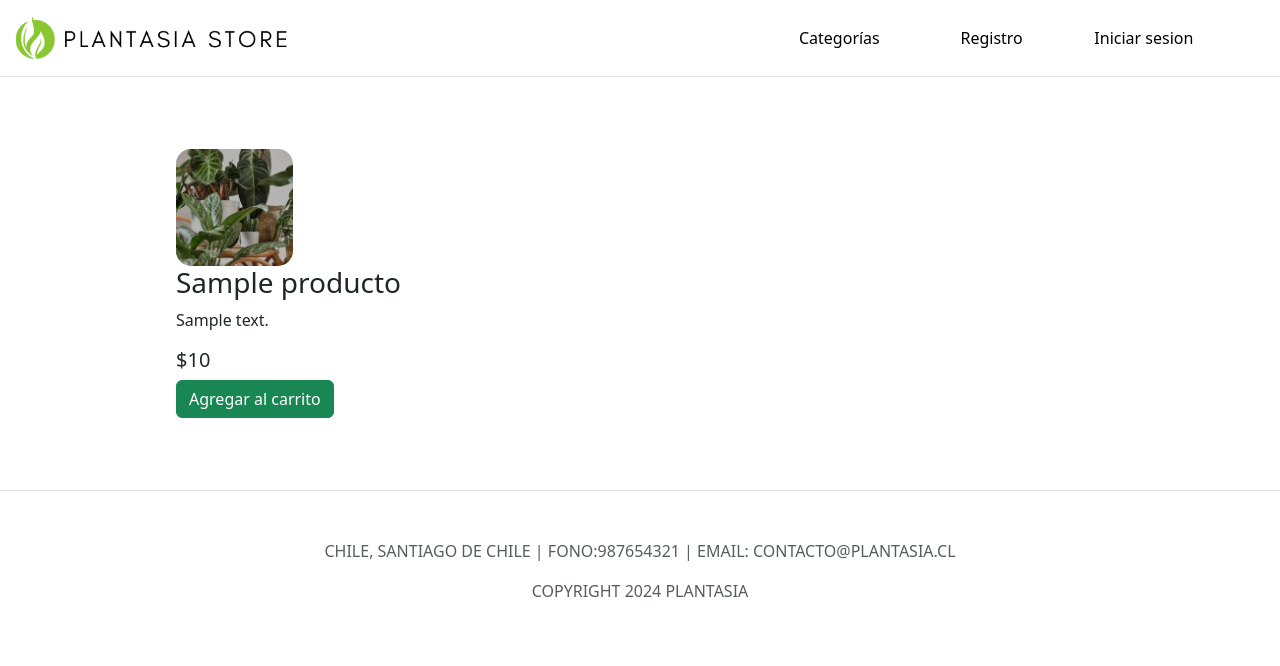
After one commit to AlvaroACB/PlantasiaApp, a Django app: page /detalle/1/ in a window 1280 px wide. The commit adds this page. Shown: the top 666 px of the page. Run offline with Django 5.2, Linux system fonts and the light colour scheme; tables that the repository leaves empty hold one stand-in row (values such as "Sample post"); some libraries are stand-ins or nearby versions.

Commit message:
vista detalle productos disponible

```diff
--- a/core/forms.py
+++ b/core/forms.py
@@ -1,5 +1,6 @@
 from django.forms import ModelForm
 from django.contrib.auth.models import User
+from .models import Producto
 
 class FormRegistro(ModelForm):
     class Meta:
--- a/core/models.py
+++ b/core/models.py
@@ -33,7 +33,7 @@ class Producto(models.Model):
     nombre_prod = models.CharField(max_length=25)
     descripcion_prod = models.CharField(max_length=300)
     valor_prod = models.IntegerField()
-    categoria_id = models.ForeignKey(Categoria, on_delete=models.CASCADE)
+    categoria = models.ForeignKey(Categoria, on_delete=models.CASCADE)
 
     class Meta:
         managed = False
--- /dev/null
+++ b/core/templates/detalle.html
@@ -0,0 +1,25 @@
+{% extends 'base.html' %}
+
+{% block title %} {% endblock %}
+
+{% block content %}
+{% load static %}
+<div class="row w-100 d-flex mt-5 mb-3">
+    <div class="m-auto col-9">
+        <h2></h2>
+    </div>
+</div>
+
+<div class="row w-100 mb-5">
+    <div class="col-9 d-flex justify-content-between flex-wrap m-auto">
+        <div class="contenedor col-12 col-md-5 col-lg-3 mb-4 mx-3">
+            <img src="{% static '/img/img_plantas_interior.png' %}" alt="Avatar" class="imagen1">
+            <h3 class="titulo">{{ productos.nombre_prod }}</h3>
+            <p>{{ productos.descripcion_prod }}</p>
+            <h5>${{ productos.valor_prod }}</h5>
+            <button type="button" class="btn btn-success" href="">Agregar al carrito</button>
+        </div>
+    </div>
+
+</div>
+{% endblock %}
--- a/core/urls.py
+++ b/core/urls.py
@@ -1,5 +1,5 @@
 from django.urls import path
-from .views import index, perfil, registro, cerrarSesion, inicioSesion, categorias,productos , interior, exterior, suculentas, carnivoras, huerto, insumos
+from .views import index, perfil, registro, cerrarSesion, inicioSesion, categorias,productos, detalle, interior, exterior, suculentas, carnivoras, huerto, insumos
 
 urlpatterns = [
         path('', index),
@@ -7,6 +7,7 @@ urlpatterns = [
         path('registro/', registro),
         path('categorias/', categorias, name='categorias'),
         path('productos/<int:id>/', productos, name="productos"),
+        path('detalle/<int:id>/', detalle, name="detalle"),
         path('productos/interior/', interior),
         path('productos/exterior/', exterior),
         path('productos/suculentas/', suculentas),
--- a/core/views.py
+++ b/core/views.py
@@ -78,6 +78,11 @@ def productos(request, id):
     categoria = Categoria.objects.get(pk = id)
     return render(request, 'productos.html', {'productos': productos, 'categoria': categoria})
 
+def detalle(request, id):
+    productos = Producto.objects.get(producto_id = id)
+    print(productos)
+    return render(request, 'detalle.html', {'productos': productos})
+
 def interior(request):
     return render(request, 'productos/interior.html')
 
```
Also changed, not shown: core/templates/categorias.html (+4 -4 lines), core/templates/productos.html (+8 -7 lines).
